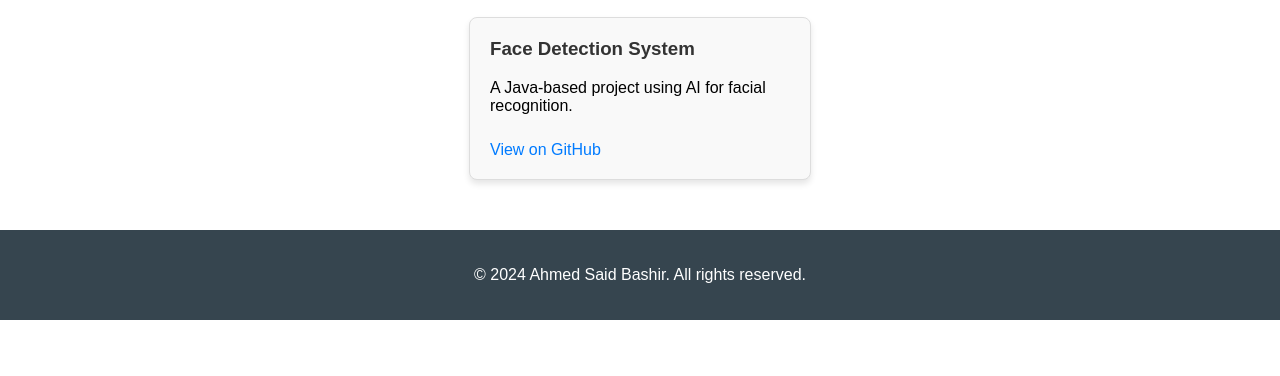
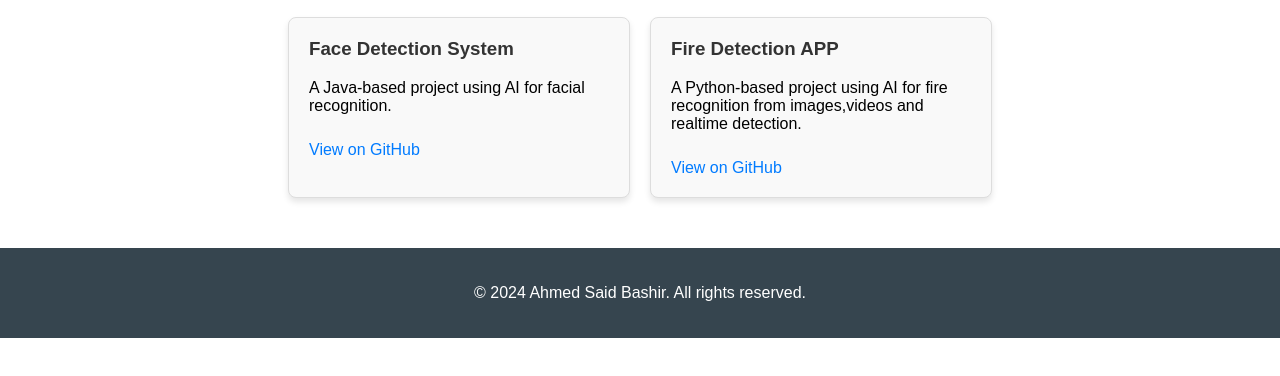
Before and after one commit to Engineer-Ahmed-Said-Official/portfolio, a plain HTML site: page projects.html in a window 1280 px wide. Shown: the part 162-538 px from the top of the page. Drawn offline with Linux system fonts and the light colour scheme.

Commit message:
Update website content and add new data in projects page

```diff
--- a/projects.html
+++ b/projects.html
@@ -29,6 +29,11 @@
                 <p>A Java-based project using AI for facial recognition.</p>
                 <a href="https://github.com/Engineer-Ahmed-Said-Official/Face-Detection-System.git" target="_blank">View on GitHub</a>
             </div>
+            <div class="project-card">
+                <h3>Fire Detection APP</h3>
+                <p>A Python-based project using AI for fire recognition from images,videos and realtime detection.</p>
+                <a href="https://github.com/Engineer-Ahmed-Said-Official/Fire-Detection-APP.git" target="_blank">View on GitHub</a>
+            </div>
             <!-- Add more project cards as needed -->
         </div>
     </section>
```
